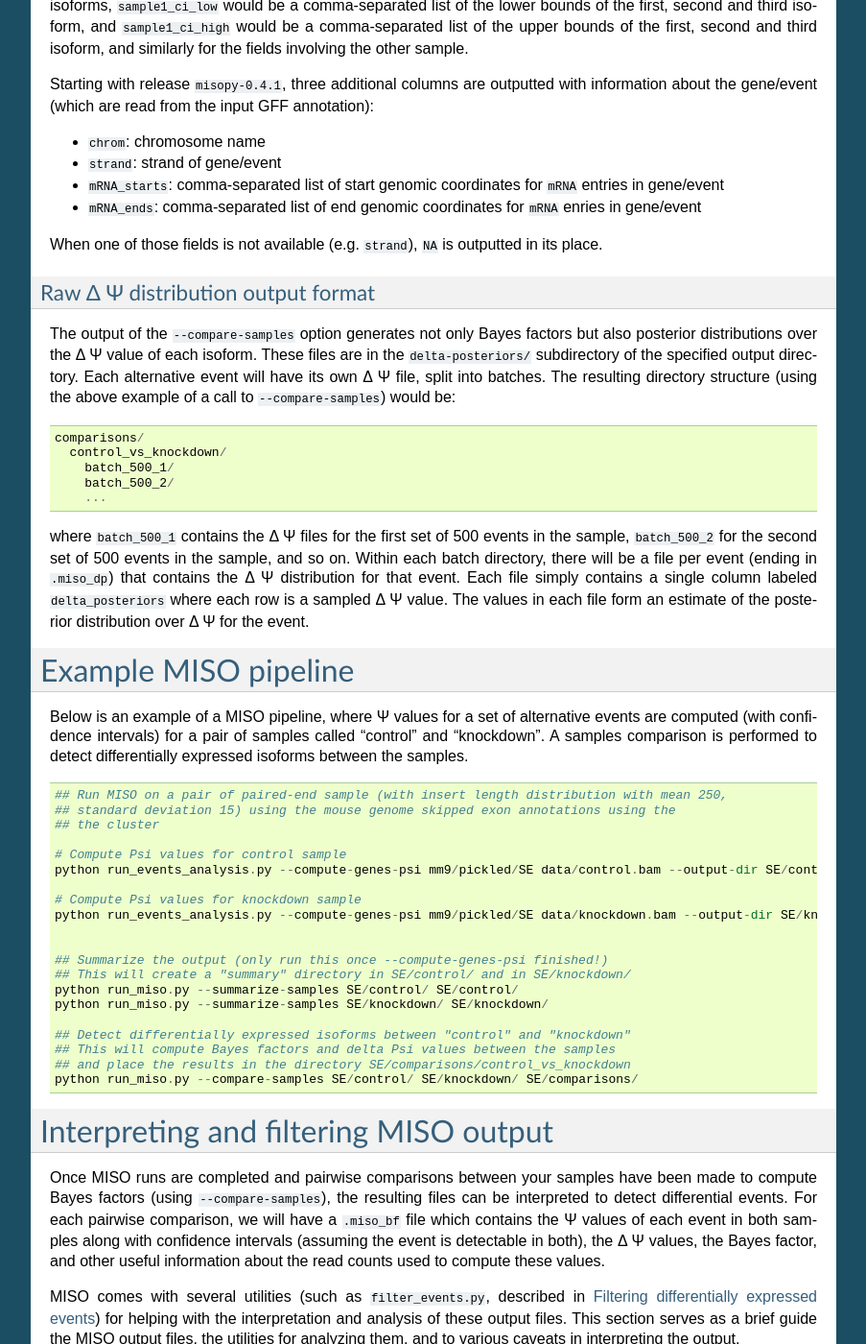
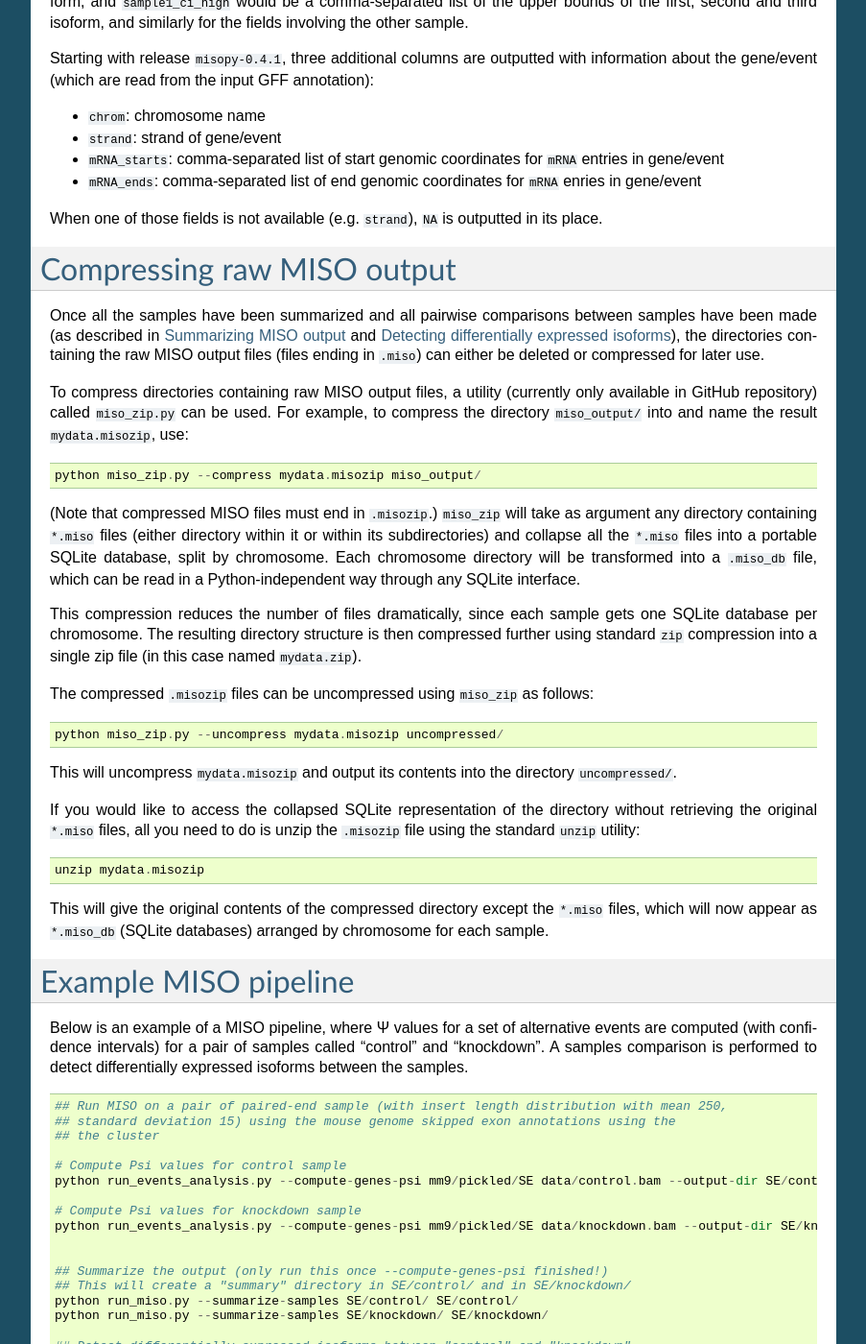
Before and after one commit to yarden/MISO, a Sphinx documentation site: the page built from docs/source/index.rst, in a window 1280 px wide and 1400 px high, scrolled down 25169 px. Shown: the whole window at 96% size, without its empty margins (198-1101 px from the left). Built offline with Sphinx 7.4.7, drawn with Linux system fonts in a browser that asks for light colours; some of the changed text lies outside the part shown.

Commit message:
Documentation for miso_zip

```diff
--- a/docs/source/index.rst
+++ b/docs/source/index.rst
@@ -987,6 +987,9 @@ The header line (beginning with ``#``) gives information about the gene/event in
 
 The first column (``sampled_psi``) lists the |Psi| value sampled and the second column (``log_score``) gives the log score of that sample under the MISO model. The |Psi| value is comma-separated and will have as many entries as there are isoforms. In the above file, there are two isoforms, and so two entries in the |Psi| column that sum to 1.
 
+After raw MISO output is summarized and all pairwise comparisons between samples have been made,
+the raw output can be compressed (see :ref:`compressing`.)
+
 .. _summarizing:
 
 Summarizing MISO output
@@ -1056,13 +1059,9 @@ this comparison is described below.
 Output of samples comparison
 ----------------------------
 
-The output of ``--compare-samples`` will be in two subdirectories:
+The main output of ``--compare-samples`` will be in:
 
 * ``bayes-factors/``: contains the file summarizing the output with the Bayes factors (ending in ``.miso_bf``)
-* ``delta-posteriors/``: contains the posterior distributiosn over the change in Psi (|Delta| |Psi|  values) for each event
-
-The main output is in ``bayes-factors/`` and most users will never need to directly
-look at the contents of ``delta-posteriors/``, though its format is described in :ref:`delta-posteriors`.
 
 .. _bf-output:
 
@@ -1098,22 +1097,50 @@ Starting with release ``misopy-0.4.1``, three additional columns are outputted w
 
 When one of those fields is not available (e.g. ``strand``), ``NA`` is outputted in its place.
 
-.. _delta-posteriors:
-
-Raw |Delta| |Psi| distribution output format
-^^^^^^^^^^^^^^^^^^^^^^^^^^^^^^^^^^^^^^^^^^^^
-
-The output of the ``--compare-samples`` option generates not only Bayes factors but also posterior
-distributions over the |Delta| |Psi| value of each isoform. These files are in the ``delta-posteriors/``
-subdirectory of the specified output directory. Each alternative event will have its own |Delta| |Psi| file, split into batches. The resulting directory structure (using the above example of a call to ``--compare-samples``) would be: ::
-
-  comparisons/
-    control_vs_knockdown/
-      batch_500_1/
-      batch_500_2/
-      ...
-
-where ``batch_500_1`` contains the |Delta| |Psi| files for the first set of 500 events in the sample, ``batch_500_2`` for the second set of 500 events in the sample, and so on. Within each batch directory, there will be a file per event (ending in ``.miso_dp``) that contains the |Delta| |Psi| distribution for that event. Each file simply contains a single column labeled ``delta_posteriors`` where each row is a sampled |Delta| |Psi| value. The values in each file form an estimate of the posterior distribution over |Delta| |Psi| for the event.
+.. _compressing:
+
+Compressing raw MISO output
+===========================
+
+Once all the samples have been summarized and all pairwise comparisons between samples have been made (as described in :ref:`summarizing` and :ref:`comparing-samples`), the directories containing the raw MISO output files (files ending in ``.miso``) can either be deleted or compressed for later use.
+
+To compress directories containing raw MISO output files, a utility (currently only available in GitHub repository) called ``miso_zip.py`` can be used. For example, to compress the directory ``miso_output/`` into and name the result ``mydata.misozip``, use: ::
+
+  python miso_zip.py --compress mydata.misozip miso_output/
+
+(Note that compressed MISO files must end in ``.misozip``.) ``miso_zip`` will take as argument any directory containing ``*.miso`` files (either directory within it or within its subdirectories) and collapse all the ``*.miso`` files into a portable SQLite database, split by chromosome. Each chromosome directory will be transformed into a ``.miso_db`` file, which can be read in a Python-independent way through any SQLite interface.
+
+This compression reduces the number of files dramatically, since each sample gets one SQLite database per chromosome. The resulting directory structure is then compressed further using standard ``zip`` compression into a single zip file (in this case named ``mydata.zip``).
+
+The compressed ``.misozip`` files can be uncompressed using ``miso_zip`` as follows: ::
+
+  python miso_zip.py --uncompress mydata.misozip uncompressed/
+
+This will uncompress ``mydata.misozip`` and output its contents into the directory ``uncompressed/``.
+
+If you would like to access the collapsed SQLite representation of the directory without retrieving the original ``*.miso`` files, all you need to do is unzip the ``.misozip`` file using the standard ``unzip`` utility: ::
+
+  unzip mydata.misozip
+
+This will give the original contents of the compressed directory except the ``*.miso`` files, which will now appear as ``*.miso_db`` (SQLite databases) arranged by chromosome for each sample.
+
+
+.. .. _delta-posteriors:
+
+.. Raw |Delta| |Psi| distribution output format
+.. ^^^^^^^^^^^^^^^^^^^^^^^^^^^^^^^^^^^^^^^^^^^^
+
+.. The output of the ``--compare-samples`` option generates not only Bayes factors but also posterior
+.. distributions over the |Delta| |Psi| value of each isoform. These files are in the ``delta-posteriors/``
+.. subdirectory of the specified output directory. Each alternative event will have its own |Delta| |Psi| file, split into batches. The resulting directory structure (using the above example of a call to ``--compare-samples``) would be: ::
+
+..   comparisons/
+..     control_vs_knockdown/
+..       batch_500_1/
+..       batch_500_2/
+..       ...
+
+.. where ``batch_500_1`` contains the |Delta| |Psi| files for the first set of 500 events in the sample, ``batch_500_2`` for the second set of 500 events in the sample, and so on. Within each batch directory, there will be a file per event (ending in ``.miso_dp``) that contains the |Delta| |Psi| distribution for that event. Each file simply contains a single column labeled ``delta_posteriors`` where each row is a sampled |Delta| |Psi| value. The values in each file form an estimate of the posterior distribution over |Delta| |Psi| for the event.
 
 .. _pipeline:
 
```
Also changed, not shown: 2 other files.
